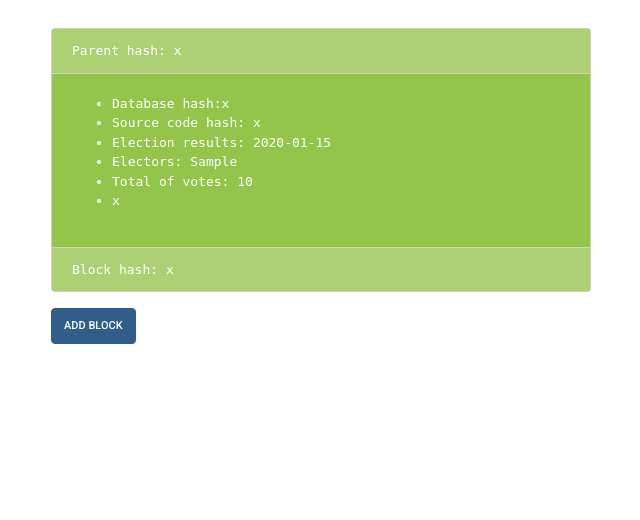
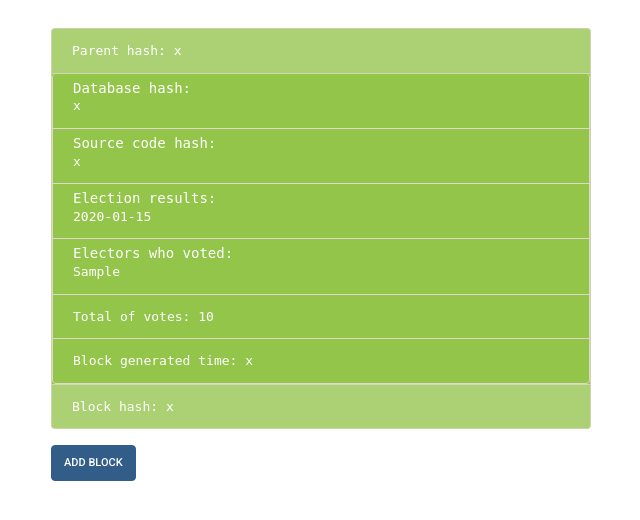
Before and after one commit to MUNISHMAHEY1/BallotBlock, a Django app: page /chain/block_list in a window 1280 px wide. Shown: the part 130-650 px from the top of the page, without its empty margins (34-674 px from the left). Run offline with Django 3.2, Linux system fonts and the light colour scheme; tables that the repository leaves empty hold one stand-in row (values such as "Sample post"); some libraries are stand-ins or nearby versions.

Commit message:
#12 Improve the block monitoring screen

```diff
--- a/chain/templates/block_list.html
+++ b/chain/templates/block_list.html
@@ -21,26 +21,41 @@
 <div class="row">
     {% for bblock in bblock_list %}
         <div class="col-md-6">
-            <div class="card text-white bg-success mb-3">
-                <div class="card-header">Parent hash: {{bblock.parent_hash}}</div>
-                <div class="card-body">
-                    <ul>
-                        <li>Database hash:{{bblock.hash_of_database_hash }}</li>
-                        <li>Source code hash: {{bblock.hash_of_source_code_hash }}</li>
-                        <li>Election results: {{bblock.candidate_votes }}</li>
-                        <li>Electors: {{bblock.electors}}</li>
-                        <li>Total of votes: {{bblock.total_votes}}</li>
-                        <li>{{bblock.timestamp_iso}}</li>
-                    </ul>
-                    <!--
-                    <p class="card-text">{{bblock.database_hash}}</p>
-                    <p class="card-text">{{bblock.souce_code_hash}}</p>
-                    <p class="card-text">{{bblock.electors}}</p>
-                    <p class="card-text">{{bblock.candidate_votes}}</p>
-                    <p class="card-text">{{bblock.total_votes}}</p>
-                    -->
+            <div class="mb-3">
+                <div class="card text-white bg-success">
+                    <div class="card-header">Parent hash: {{bblock.parent_hash}}</div>
+
+                        <ul class="list-group text-white bg-success">
+                            <li class="list-group-item text-white bg-success">
+                                <h6 class="card-subtitle">Database hash:</h6>
+                                <a href="{% url 'database_hash' bblock_id=bblock.id %}" class="text-white" target="_blank">
+                                        {{bblock.hash_of_database_hash }}
+                                </a>
+                            </li>
+                            <li class="list-group-item text-white bg-success">
+                                <h6 class="card-subtitle">Source code hash:</h6>
+                                <a href="{% url 'source_code_hash' bblock_id=bblock.id %}" class="text-white" target="_blank">
+                                    {{bblock.hash_of_source_code_hash }}
+                                </a>
+                            </li>
+                            <li class="list-group-item text-white bg-success">
+                                <h6 class="card-subtitle">Election results:</h6>
+                                {{bblock.candidate_votes}}
+                            </li>
+                            <li class="list-group-item text-white bg-success">
+                                <h6 class="card-subtitle">Electors who voted:</h6>
+                                {{bblock.electors}}
+                            </li>
+                            <li class="list-group-item text-white bg-success">
+                                Total of votes: {{bblock.total_votes}}
+                            </li>
+                            <li class="list-group-item text-white bg-success">
+                                Block generated time: {{bblock.timestamp_iso}}
+                            </li>
+                        </ul>
+
+                    <div class="card-footer">Block hash: {{bblock.block_hash}}</div>
                 </div>
-                <div class="card-footer">Block hash: {{bblock.block_hash}}</div>
             </div>
         </div>
     {% endfor %}
--- a/chain/urls.py
+++ b/chain/urls.py
@@ -7,4 +7,6 @@ from django.urls import include
 urlpatterns = [
     path('block_list', views.block_list, name='block_list'),
     path('block_add', views.block_add, name='block_add'),
+    path('source_code_hash/<int:bblock_id>', views.source_code_hash, name='source_code_hash'),
+    path('database_hash/<int:bblock_id>', views.database_hash, name='database_hash'),
 ]
--- a/chain/views.py
+++ b/chain/views.py
@@ -10,3 +10,11 @@ def block_list(request, template_name='block_list.html'):
 def block_add(request):
     BBlockHandler().add()
     return redirect('block_list')
+
+def database_hash(request, bblock_id, template_name='database_hash.html'):
+    bblock = BBlock.objects.get(id=int(bblock_id))
+    return render(request, template_name, {'bblock': bblock})
+
+def source_code_hash(request, bblock_id, template_name='source_code_hash.html'):
+    bblock = BBlock.objects.get(id=int(bblock_id))
+    return render(request, template_name, {'bblock': bblock})
```
Also changed, not shown: chain/business.py (+9 -6 lines), chain/templates/database_hash.html (added, +25 -0 lines), chain/templates/source_code_hash.html (added, +25 -0 lines).
